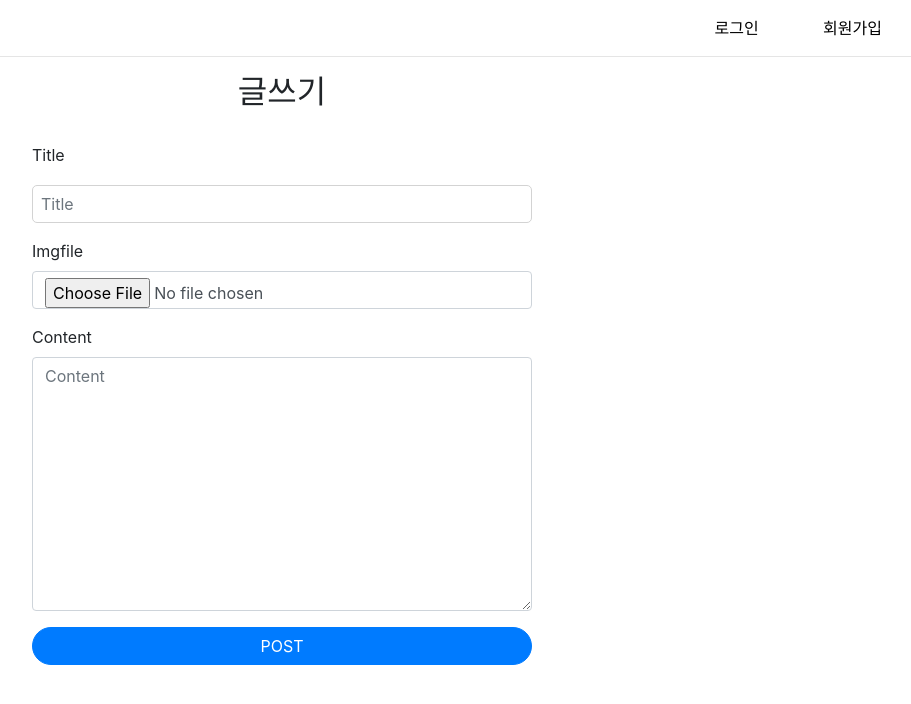
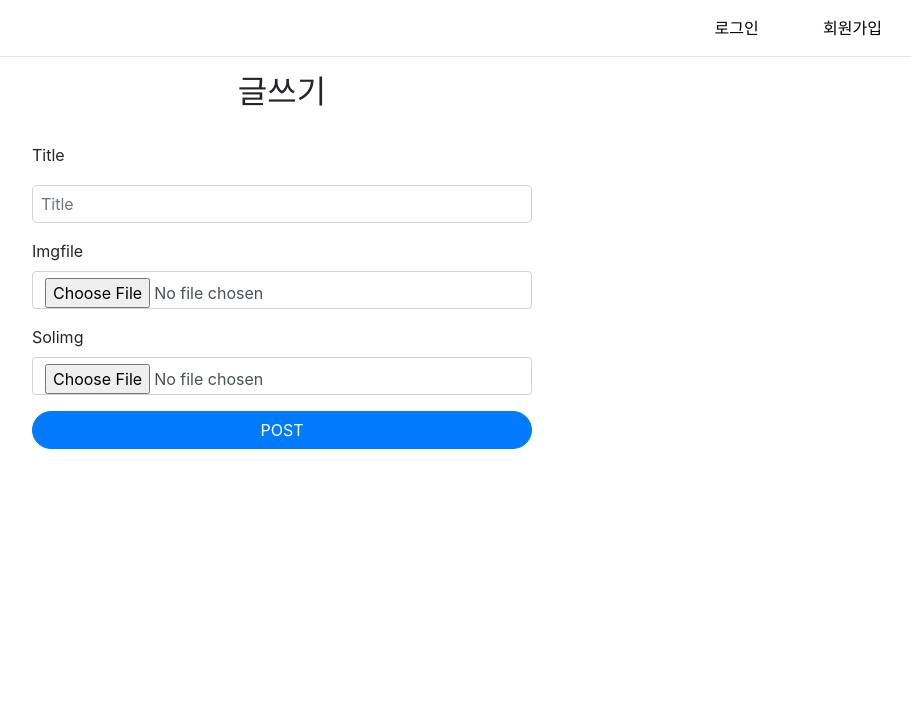
Before and after one commit to seokjr/AIcapston2, a Django app: page /write/ in a window 1280 px wide. Shown: the top 704 px of the page, without its empty margins (358-1269 px from the left). Run offline with Django 4.2, Linux system fonts and the light colour scheme; some libraries are stand-ins or nearby versions.

Commit message:
게시판 기능 수정

```diff
--- a/blog/forms.py
+++ b/blog/forms.py
@@ -5,4 +5,4 @@ from .models import *
 class BoardForm(ModelForm):
     class Meta:
         model = Board
-        fields = ['title', 'imgfile', 'content']
+        fields = ['title', 'imgfile', 'solimg']
--- a/blog/models.py
+++ b/blog/models.py
@@ -13,11 +13,8 @@ class Post(models.Model):
 class Board(models.Model):
     title = models.CharField(max_length=20, null=True)
     imgfile = models.ImageField(null=True, upload_to="", blank=True)
-    content = models.TextField(null=True)
+    solimg = models.ImageField(null=True, upload_to="", blank=True)
     user = models.ForeignKey(User,on_delete=models.DO_NOTHING, null=True)
-
-    def __str__(self):
-        return self.title
 
 class Grouprecommend(models.Model):
     group_id = models.TextField()
--- a/blog/templates/board.html
+++ b/blog/templates/board.html
@@ -20,8 +20,8 @@
             <tr class="th_color">
                 <th>번호</th>
                 <th>제목</th>
-                <th>내용</th>
                 <th>이미지</th>
+                <th>솔루션</th>
                 <th>작성자</th>
                 <th>수정하기</th>
                 <th>삭제하기</th>
@@ -33,13 +33,12 @@
                 <tr class="td_color" >
                     <td>{{ board_list.pk }}</td>
                     <td>{{ board_list.title }}</td>
-                    <td>{{ board_list.content }}</td>
                     <td><img src="{{ board_list.imgfile.url }}" style="width: 180px; height: 150px;" alt=""></td>
+                    <td><img src="{{ board_list.solimg.url }}" style="width: 180px; height: 150px;" alt=""></td>
                     <td>{{ board_list.user }}</td>
                     <td><button class="btn btn-secondary btn-sm rounded-pill" onclick="location.href='/edit/{{board_list.pk}}'">수정</button></td>
                     <td><button class="btn btn-danger btn-sm rounded-pill" onclick="location.href='/delete/{{board_list.pk}}'">삭제</button></td>
                     <td><button class="btn btn-danger btn-sm rounded-pill" onclick="location.href='/view/{{board_list.pk}}'">보기</button></td>
-
                 </tr>
             </tbody>
             {% endfor %}
--- a/blog/templates/view.html
+++ b/blog/templates/view.html
@@ -6,8 +6,8 @@
     <h1 style="text-align:center;">{{ view.title }} </h1>
     <div style = "text-align:center;">
         <img src="{{ view.imgfile.url }}" style="width: 800px; height: 500px;">
+        <img src="{{ view.solimg.url }}" style="width: 800px; height: 500px;">
     </div>
-    <h2 style="text-align:center;"> {{ view.content }} </h2>
 
 </div>
     {% endblock %}
--- a/blog/views.py
+++ b/blog/views.py
@@ -8,13 +8,14 @@ from django.contrib import messages
 def board(request):
     if request.method == 'POST':
         title = request.POST['title']
-        content = request.POST['content']
         img = request.POST['imgfile']
+        content = request.POST['solimg']
+
         user = request.user
         board = Board(
             title=title,
+            imgfile=img,
             content=content,
-            imgfile=img,
             user=user,
         )
 
@@ -32,7 +33,7 @@ def boardEdit(request, pk):
     board = Board.objects.get(id=pk)
     if request.method == "POST":
         board.title = request.POST['title']
-        board.content = request.POST['content']
+        board.solimg = request.POST['solimg']
         if request.FILES['imgfile'] is not None:
             board.imgfile = request.FILES['imgfile']
         board.user = request.user
@@ -56,12 +57,12 @@ def boardview(request,pk):
 def fileUpload(request):
     if request.method == 'POST':
         title = request.POST['title']
-        content = request.POST['content']
         img = request.FILES['imgfile']
+        content = request.FILES['solimg']
         user = request.user
         board = Board(
             title=title,
-            content=content,
+            solimg=content,
             imgfile=img,
             user=user,
         )
```
Also changed, not shown: blog/templates/recommend.html (+33 -5 lines), test/views.py (+1 -0 lines), blog/migrations/0009_remove_board_content_board_solimg.py (added), media/free-icon-bookmark-white-25667.png (added), media/free-icon-bubble-chat-5094073.png (added).
